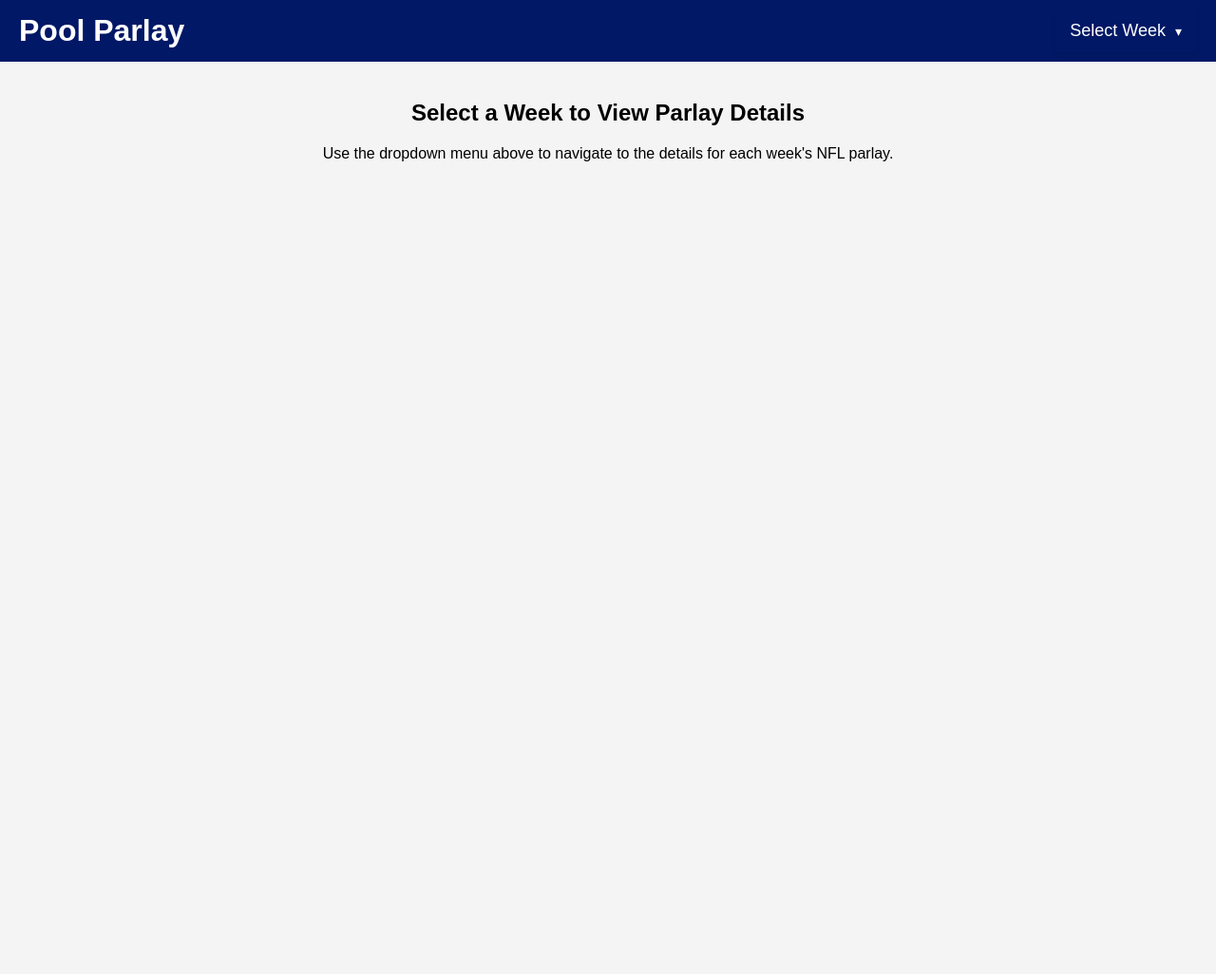
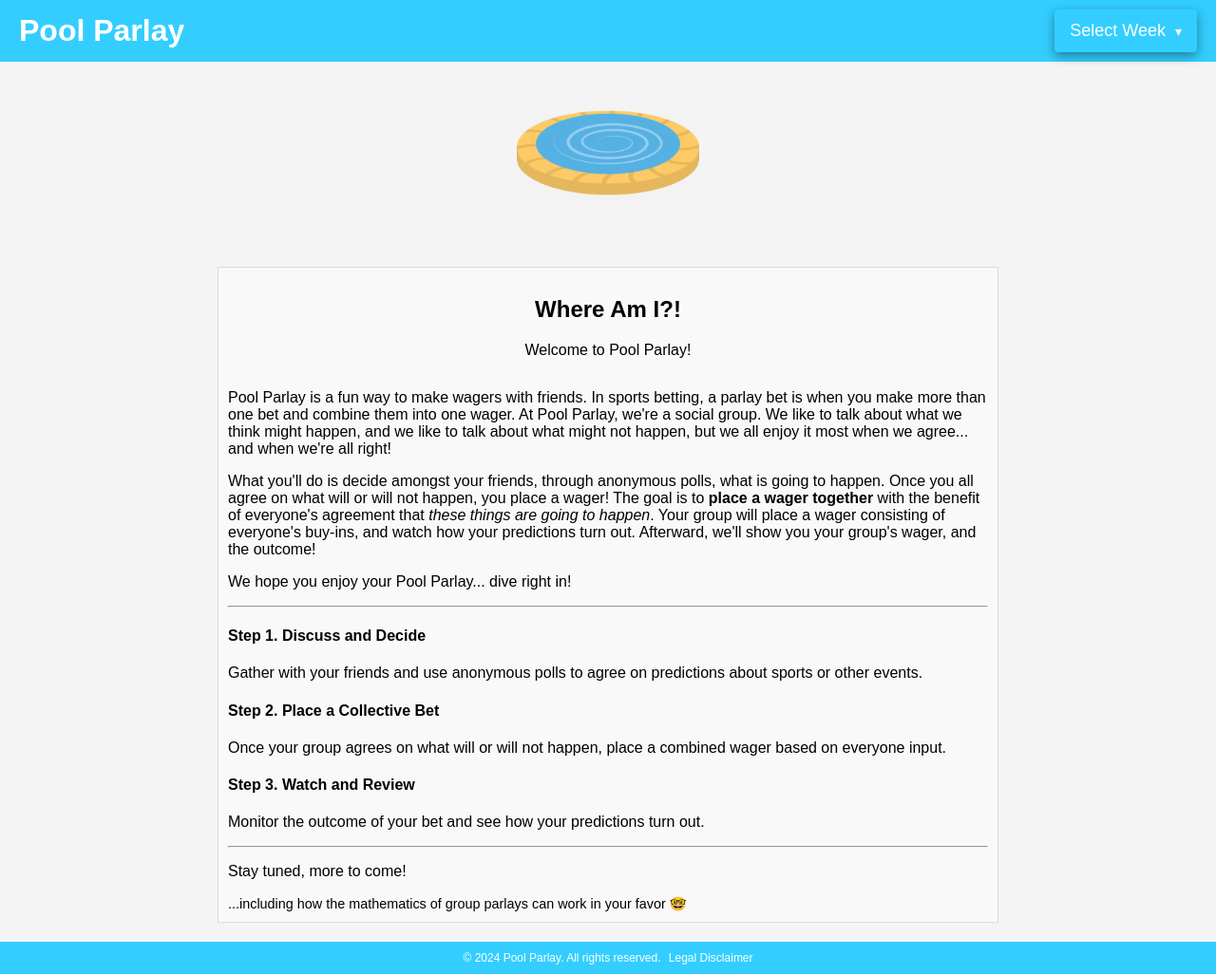
Before and after one commit to jonhope3/pool-parlay, a plain HTML site: page index.html in a window 1280 px wide. Shown: the whole page at 95% size. Before the commit the page ends 800 px from the top, so only its background shows below. Drawn offline with Linux system fonts and the light colour scheme.

Commit message:
Add more info!

```diff
--- a/index.html
+++ b/index.html
@@ -37,18 +37,64 @@
     <div class="menu">
         <button>Select Week</button>
         <div class="dropdown-content">
+            <a href="#" data-week="index" onclick="changeWeek(event)">Home</a>
             <a href="#" data-week="week1" onclick="changeWeek(event)">Week 1</a>
-            <a href="#" data-week="week2" onclick="changeWeek(event)">Week 2</a>
-            <a href="#" data-week="week3" onclick="changeWeek(event)">Week 3</a>
+            <!--            <a href="#" data-week="week2" onclick="changeWeek(event)">Week 2</a>-->
+            <!--            <a href="#" data-week="week3" onclick="changeWeek(event)">Week 3</a>-->
             <!-- Add more weeks as needed -->
         </div>
     </div>
 </header>
 <main>
-    <div class="content">
-        <h2>Select a Week to View Parlay Details</h2>
-        <p>Use the dropdown menu above to navigate to the details for each week's NFL parlay.</p>
+    <!--    <div class="content">-->
+    <!--        <h2>Select a Week to View Parlay Details</h2>-->
+    <!--        <p>Use the dropdown menu above to navigate to the details for each week's NFL parlay.</p>-->
+    <!--    </div>-->
+    <div class="image-container">
+        <img src="resources/pool.png" alt="Pool Parlay">
     </div>
+    <section class="about">
+        <h2>Where Am I?!</h2>
+        <p>Welcome to Pool Parlay!</p>
+        <section class="how-it-works">
+            <p>Pool Parlay is a fun way to make wagers with friends. In sports betting, a parlay bet is when you
+                make more than one bet and combine them into one wager. At Pool Parlay, we're a social group. We like to
+                talk about what we think might happen, and we like to talk about what might not happen, but we all enjoy
+                it most
+                when we agree... and when we're all right!
+            </p>
+            <p>
+                What you'll do is decide amongst your friends, through anonymous polls, what is going to happen.
+                Once you all agree on what will or will not happen, you place a wager! The goal is to <strong>place
+                a wager together</strong> with the
+                benefit of everyone's agreement that <i>these things are going to happen</i>. Your group will
+                place a wager consisting of
+                everyone's buy-ins, and watch how your predictions turn out. Afterward, we'll show you your group's wager, and
+                the outcome!
+            </p>
+            <p>We hope you enjoy your Pool Parlay... dive right in!</p>
+
+            <hr>
+            <h4>Step 1. <strong>Discuss and Decide</strong></h4>
+            <p>Gather with your friends and use anonymous polls to agree on predictions about sports or other events.</p>
+
+            <h4>Step 2. <strong>Place a Collective Bet</strong></h4>
+            <p>Once your group agrees on what will or will not happen, place a combined wager based on everyone input.</p>
+
+            <h4>Step 3. <strong>Watch and Review</strong></h4>
+            <p>Monitor the outcome of your bet and see how your predictions turn out.</p>
+            <hr>
+
+            <p>Stay tuned, more to come!</p>
+            <p style="font-size: 0.9em; display: inline;">...including how the mathematics of group parlays can work in your favor 🤓</p>
+        </section>
+    </section>
 </main>
 </body>
+<footer>
+    <div class="footer-content">
+        &copy; 2024 Pool Parlay. All rights reserved.
+        <a href="legal.html">Legal Disclaimer</a>
+    </div>
+</footer>
 </html>
--- a/styles.css
+++ b/styles.css
@@ -1,15 +1,20 @@
+html, body {
+    height: 100%;
+    margin: 0;
+}
+
 body {
     font-family: Arial, sans-serif;
-  margin: 0;
-  padding: 0;
     background-color: #f4f4f4;
+    display: flex;
+    flex-direction: column;
 }
 
 header {
     display: flex;
     align-items: center;
     justify-content: space-between;
-  background-color: #001866;
+    background-color: #33ceff;
     color: white;
     padding: 10px 20px;
 }
@@ -28,7 +33,7 @@ header {
     color: white;
     cursor: pointer;
     outline: none;
-  box-shadow: 0 2px 4px rgba(0, 0, 0, 0.1);
+    box-shadow: 0 4px 12px rgba(0, 0, 0, 0.4); /* Increased blur and opacity */
     transition: background-color 0.3s ease;
     display: flex;
     align-items: center;
@@ -48,8 +53,8 @@ header {
 .dropdown-content {
     display: none;
     position: absolute;
-  background-color: #001866;
-  box-shadow: 0 2px 4px rgba(0, 0, 0, 0.1);
+    background-color: #33ceff;
+    box-shadow: 0 4px 8px rgba(0, 0, 0, 0.3);
     z-index: 1;
     border-radius: 4px;
     top: 100%;
@@ -63,11 +68,11 @@ header {
     padding: 12px 16px;
     text-decoration: none;
     display: block;
-  border-bottom: 1px solid #003366;
+    border-bottom: 1px solid #1f88aa;
 }
 
 .dropdown-content a:hover {
-  background-color: #003366;
+    background-color: #1f88aa;
 }
 
 .dropdown-content a:last-child {
@@ -79,8 +84,32 @@ h1 {
 }
 
 main {
-  padding: 20px;
+    flex: 1;
     text-align: center;
+}
+
+.image-container {
+    text-align: center;
+}
+
+.image-container img {
+    width: 15%;
+}
+
+.about {
+    margin: 20px auto; /* Center the About section horizontally if needed */
+    padding: 10px;
+    background-color: #f9f9f9;
+    border: 1px solid #ddd;
+    max-width: 800px; /* Ensure there's a max width to center within the page */
+    text-align: center; /* Center-align text and inline elements */
+}
+
+.how-it-works {
+    display: inline-block; /* Make it inline-block to center */
+    max-width: 800px;
+    margin: 0 auto; /* Center horizontally */
+    text-align: left; /* Align text to the left within the centered container */
 }
 
 .content {
@@ -106,7 +135,7 @@ th, td {
 }
 
 th {
-  background-color: #001866;
+    background-color: #33ceff;
     color: white;
 }
 
@@ -135,3 +164,21 @@ th {
         font-size: 14px;
     }
 }
+
+footer {
+    background-color: #33ceff;
+    color: white;
+    padding: 10px 0;
+    text-align: center;
+    font-size: 12px; /* Smaller text size */
+}
+
+.footer-content {
+    margin: 0;
+}
+
+.footer-content a {
+    color: white;
+    text-decoration: none;
+    margin-left: 5px; /* Smaller margin */
+}
```
Also changed, not shown: legal.html (added, +71 -0 lines), week1.html (+6 -4 lines), 1 other file. Lines whose indentation alone changed are shown as unchanged.
